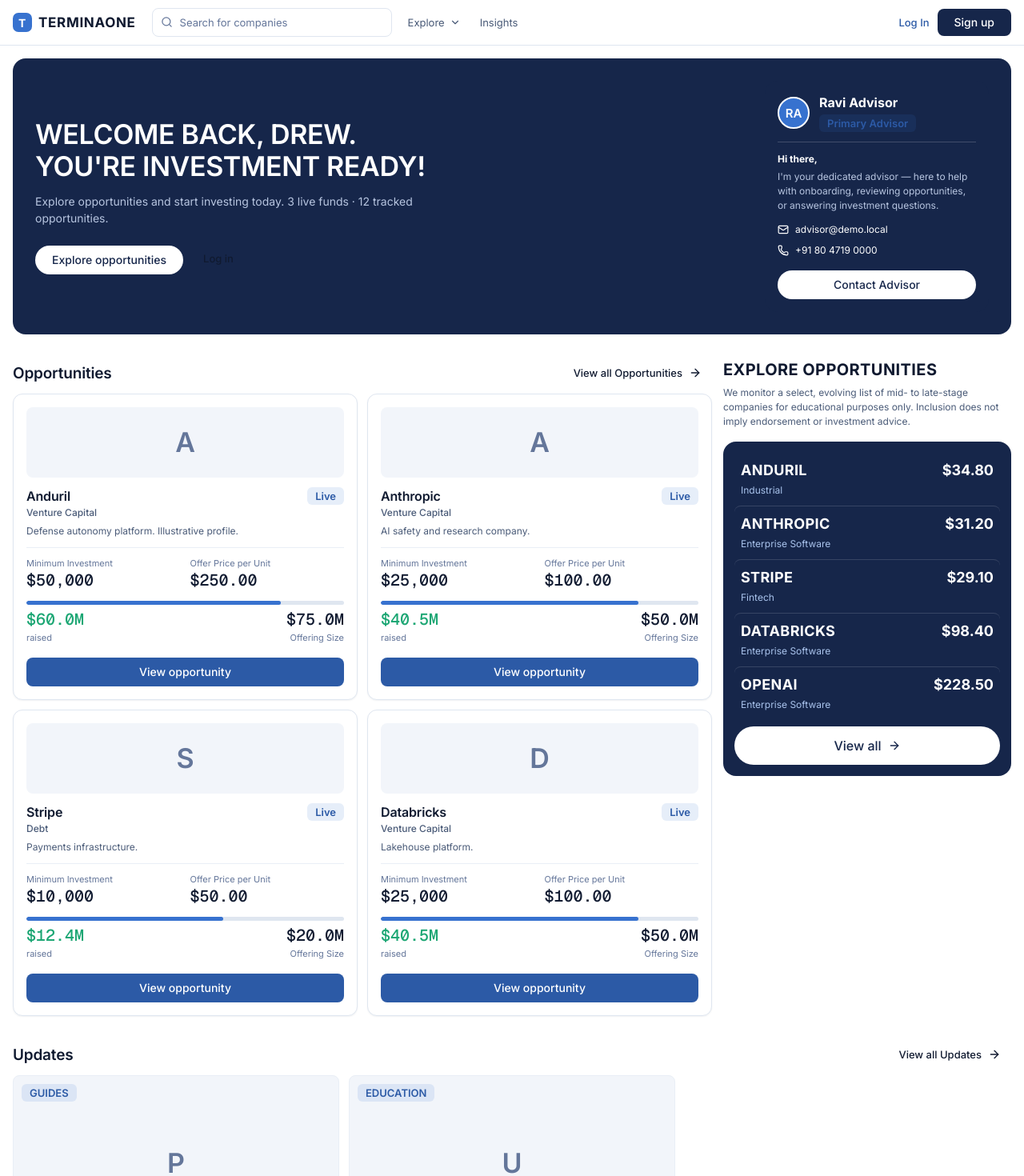
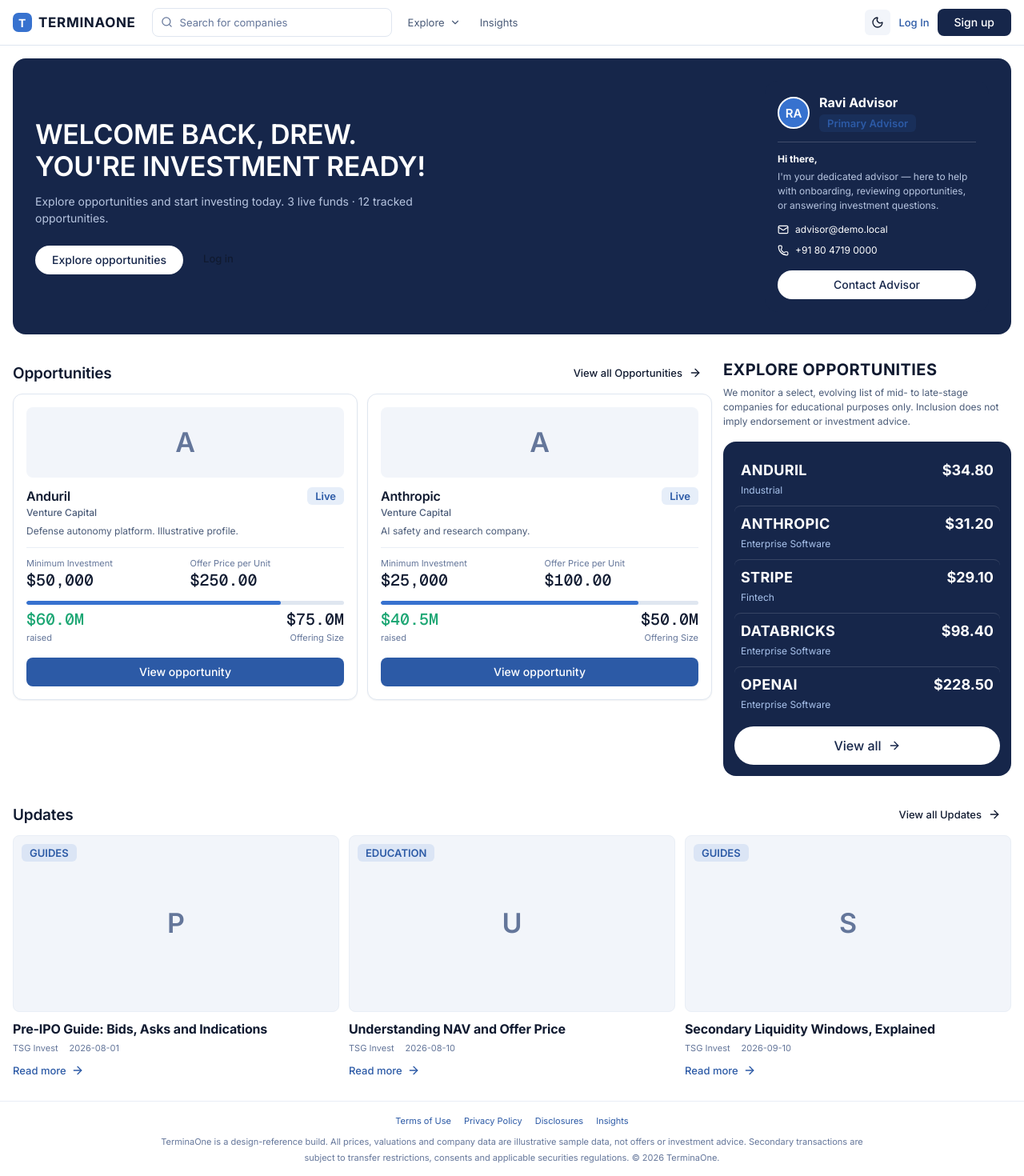
Before and after one commit to ujwalrk-fsit/terminaone-fsit-demo, a React (Vite) app: page / in a window 1280 px wide. Shown: the top 1470 px of the page at 80% size. Built offline with nearby package versions, Linux system fonts and the light colour scheme.

Commit message:
style: remove footer UI kit link, cap landing to 2 opportunities + 3 insights, public theme toggle

```diff
--- a/src/components/Shell.tsx
+++ b/src/components/Shell.tsx
@@ -4,7 +4,7 @@
 import {
   Bell, Building2, Inbox, LayoutGrid, Star, Landmark, FolderOpen,
   Briefcase, ArrowLeftRight, Repeat, ReceiptText, FileCheck2,
-  Moon, ShieldCheck, LogOut,
+  Moon, Sun, ShieldCheck, LogOut,
 } from 'lucide-react';
 import { logout, type RootState } from '../store';
 import { Menu } from './Menu';
@@ -114,6 +114,11 @@
               </>
             ) : (
               <>
+                <button className="t-iconbtn" onClick={toggleTheme}
+                  aria-label={theme === 'light' ? 'Switch to dark mode' : 'Switch to light mode'}
+                  title={theme === 'light' ? 'Switch to dark mode' : 'Switch to light mode'}>
+                  {theme === 'light' ? <Moon size={16} /> : <Sun size={16} />}
+                </button>
                 <NavLink to="/auth/login" className="link-more hide-md">Log In</NavLink>
                 <Link to="/auth/login" className="btn btn-primary" style={{ height: 34 }}>Sign up</Link>
               </>
@@ -137,7 +142,6 @@
             <Link to="/insights">Terms of Use</Link>
             <Link to="/insights">Privacy Policy</Link>
             <Link to="/insights">Disclosures</Link>
-            <Link to="/ui-kit">UI kit</Link>
             <Link to="/insights">Insights</Link>
           </div>
           <p style={{ margin: 0, textAlign: 'center', maxWidth: 900, marginLeft: 'auto', marginRight: 'auto' }}>
--- a/src/data/sample.ts
+++ b/src/data/sample.ts
@@ -75,6 +75,7 @@
 export const articles: Article[] = [
   { _id: 'a1', title: 'Pre-IPO Guide: Bids, Asks and Indications', status: 'published', category: 'GUIDES', bodyMarkdown: '# Pre-IPO Guide\n\nSubmit an indication from an opportunity page, complete the bank transfer, then e-sign to move toward allocation.', updatedAt: '2026-08-01' },
   { _id: 'a2', title: 'Understanding NAV and Offer Price', status: 'published', category: 'EDUCATION', bodyMarkdown: '# NAV vs Offer Price\n\nNAV reflects the current mark of fund holdings. The offer price per unit is set at subscription and may differ from NAV.', updatedAt: '2026-08-10' },
+  { _id: 'a4', title: 'Secondary Liquidity Windows, Explained', status: 'published', category: 'GUIDES', bodyMarkdown: '# Liquidity Windows\n\nSecondary sales open during scheduled windows. Join a watchlist to hear when the window for your company opens, and keep transfer documents ready.', updatedAt: '2026-09-10' },
   { _id: 'a3', title: 'Q3 Private Market Update (Draft)', status: 'draft', category: 'UPDATES', bodyMarkdown: '# Draft\n\nNot visible publicly.', updatedAt: '2026-09-01' },
 ];
 
--- a/src/db.ts
+++ b/src/db.ts
@@ -8,7 +8,7 @@
   | 'funds' | 'opportunities' | 'indications' | 'users' | 'accounts'
   | 'articles' | 'docs' | 'transfers' | 'notices' | 'datafiles';
 
-const LS = 'tsg.db.v1';
+const LS = 'tsg.db.v2';
 const seedMap: Record<Coll, unknown[]> = {
   funds: seed.funds, opportunities: seed.opportunities, indications: seed.indications,
   users: seed.users, accounts: seed.accounts, articles: seed.articles, docs: seed.docs,
--- a/src/pages/Home.tsx
+++ b/src/pages/Home.tsx
@@ -79,11 +79,11 @@
   const articles = useColl<Article>('articles');
   const users = useColl<AppUser>('users');
   const liveCount = funds.filter((f) => f.status === 'live').length;
-  const cards = opportunities.slice(0, 4).map((o) => ({
+  const cards = opportunities.slice(0, 2).map((o) => ({
     opp: o,
     fund: funds.find((f) => f._id === o.fundId),
   }));
-  const posts = articles.filter((a) => a.status === 'published');
+  const posts = articles.filter((a) => a.status === 'published').slice(0, 3);
   const adv = users.find((u) => u.roleGroup === 'advisor') ?? users[0];
 
   return (
```
